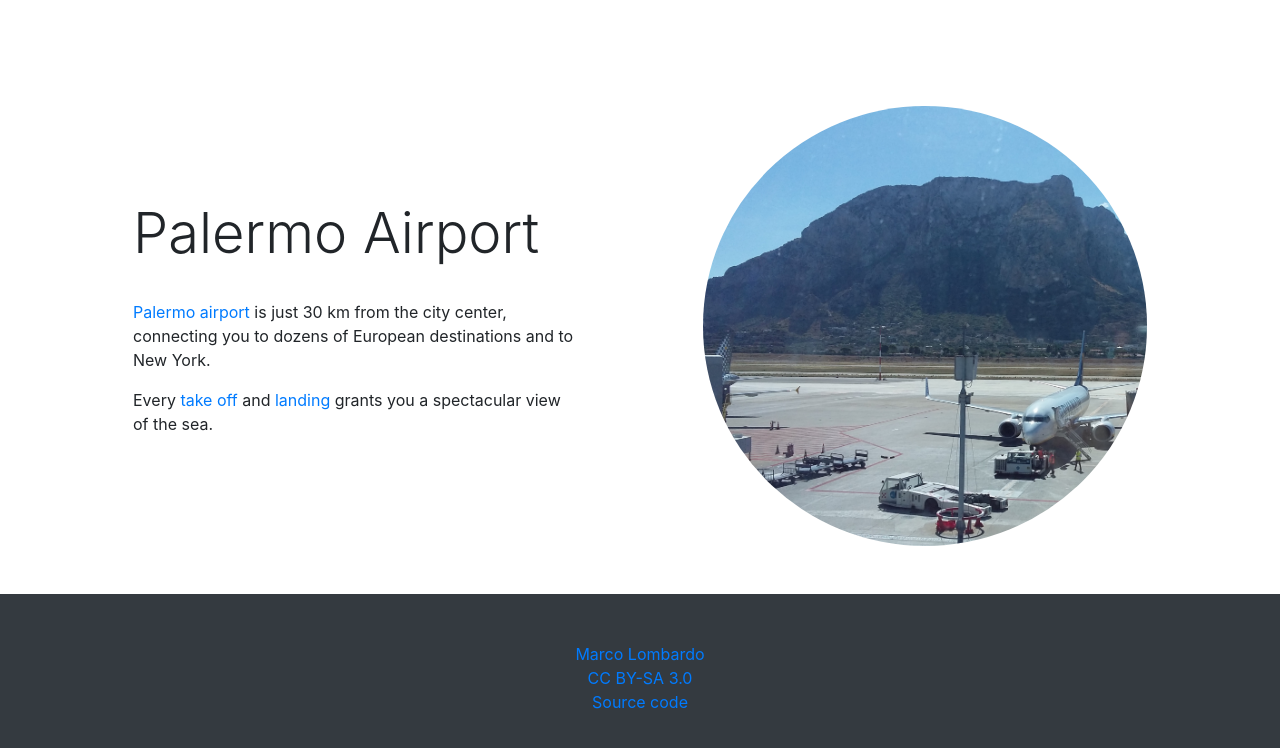
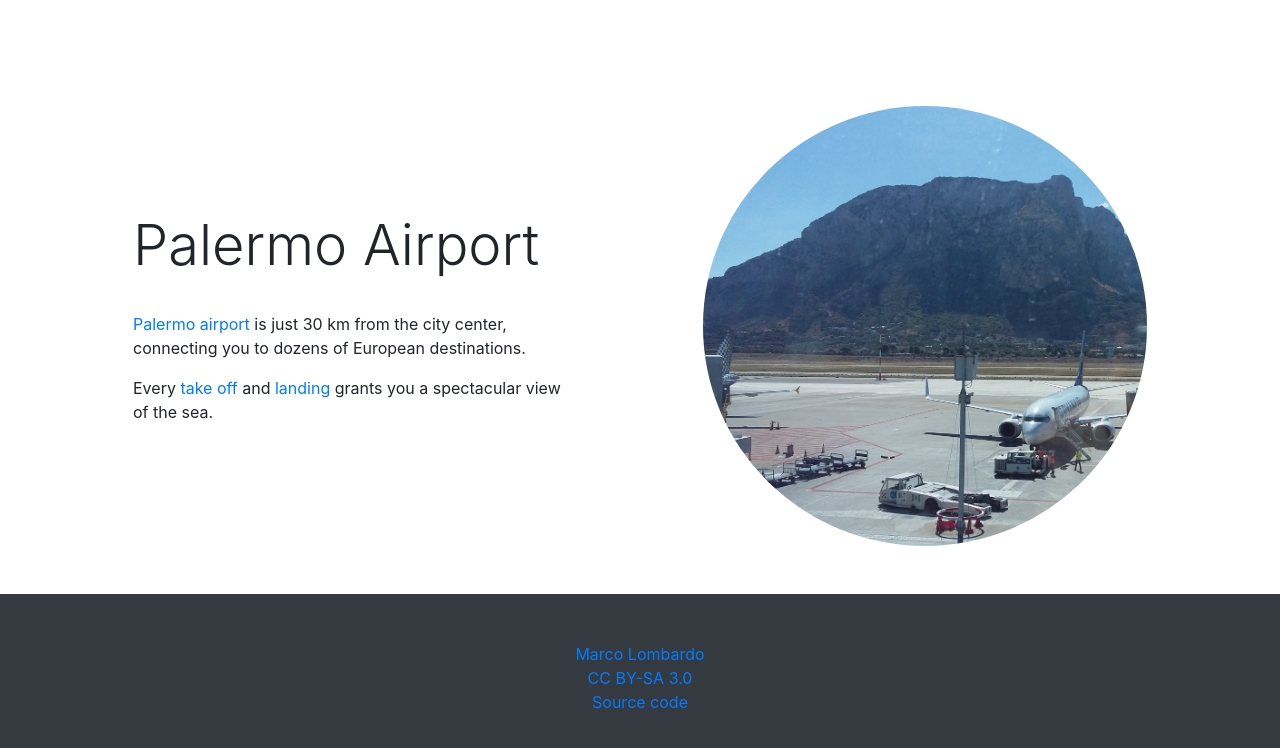
Before and after one commit to marcofromsicily/movetopalermo, a website: page index.html in a window 1280 px wide. Shown: the part 3578-4326 px from the top of the page. Drawn offline with Linux system fonts and the light colour scheme.

Commit message:
airport update

```diff
--- a/index.html
+++ b/index.html
@@ -194,7 +194,7 @@
             <div class="p-5">
               <h2 class="display-4">Palermo Airport</h2>
               <br>
-              <p><a href="http://www.gesap.it/">Palermo airport </a> is just 30 km from the city center, connecting you to dozens of European destinations and to New York.</p>
+              <p><a href="http://www.gesap.it/">Palermo airport </a> is just 30 km from the city center, connecting you to dozens of European destinations.</p>
               <p>Every <a href="https://www.youtube.com/watch?v=RtyKEju9fUw"> take off </a> and <a href="https://www.youtube.com/watch?v=4Tym7SoS-TI"> landing </a> grants you a spectacular view of the sea.</p>
             </div>
           </div>
```
